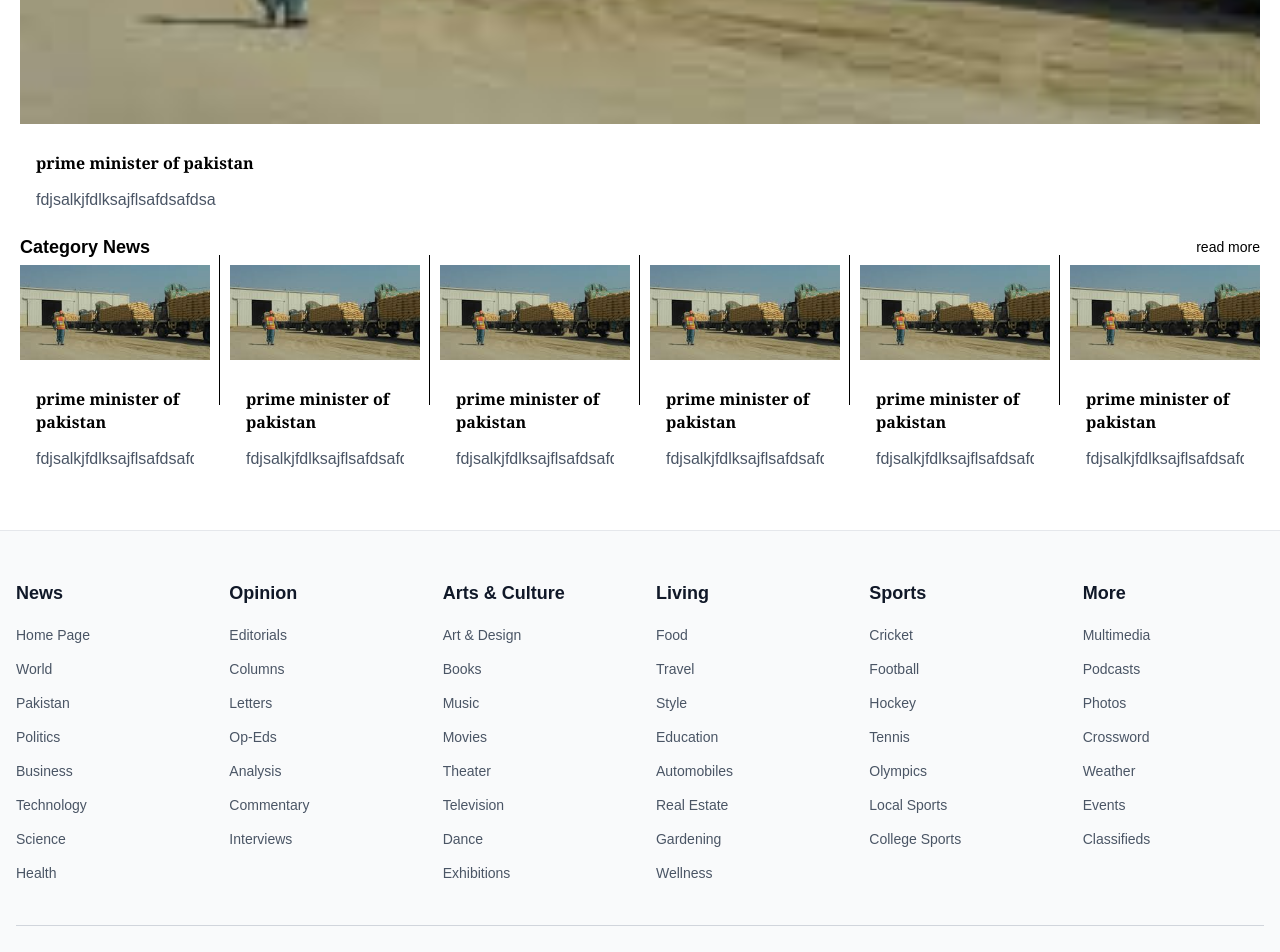
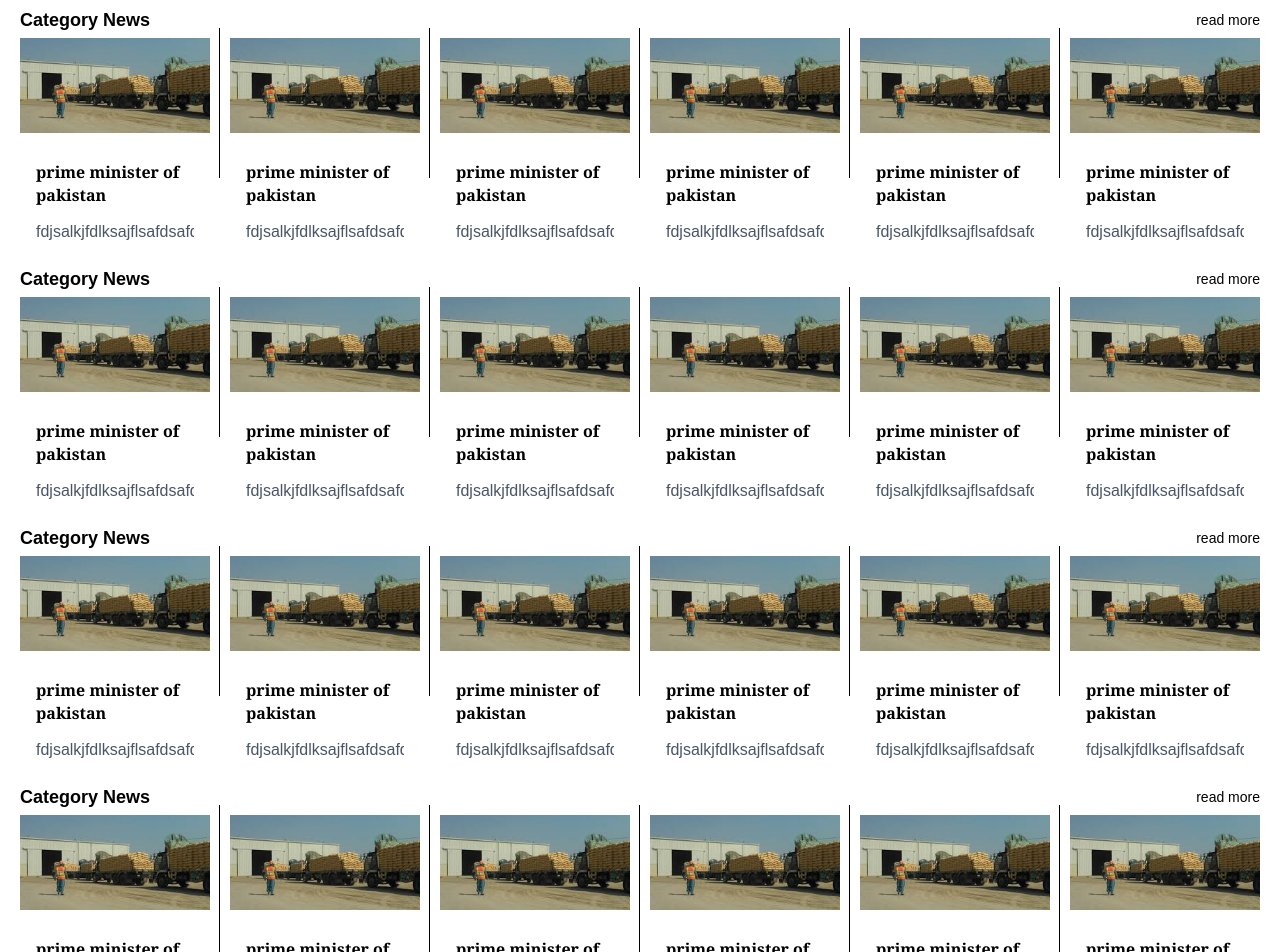
Before and after one commit to Muhammad-Aman1718/fsdTimes, a Next.js app: page / in a window 1280 px wide. Shown: the part 680-1632 px from the top of the page. Built offline with nearby package versions, Linux system fonts and the light colour scheme.

Commit message:
working on design layout

```diff
--- a/src/app/page.tsx
+++ b/src/app/page.tsx
@@ -16,17 +16,6 @@ import CategorySection from "@/components/news/CategorySection";
 const Home = () => {
   return (
     <main className=" max-w-screen-xl mx-auto px-2.5 py-8">
-      <PostCard
-        title="Article Title"
-        summary="Article Summary"
-        imageUrl="/article-image.jpg"
-        category="Category"
-        date="2023-01-01"
-        readTime="5 min read"
-        url="/article"
-        // layout="horizontal"
-      />
-
       {/* <CategorySection categoryTitle="Technology">
           <PostCard
             title="Article Title"
@@ -110,39 +99,96 @@ const Home = () => {
           </div>
         ))}
       </CategorySection>
-
-      {/* <section className="mb-12">
-        <h2 className="text-3xl font-serif font-bold mb-6 pb-2 border-b-2 border-red-600">
-          Featured News
-        </h2>
-        <div className="grid grid-cols-1 lg:grid-cols-2 gap-8">
-          {featuredArticles.map((article) => (
-            <PostCard key={article.url} {...article} layout="horizontal" />
+      <CategorySection>
+        {[1, 2, 3, 4, 5, 6].map((_, i) => (
+          <div key={i} className="relative">
+            <PostCard
+              title={`Article Title ${i + 1}`}
+              summary="Article Summary"
+              imageUrl="/article-image.jpg"
+              category="Category"
+              date="2023-01-01"
+              readTime="5 min read"
+              url="/article"
+            />
+            {i !== 5 && (
+              <span className="absolute right-0 top-0 h-[150px] w-[1px] bg-black "></span>
+            )}
+          </div>
         ))}
+      </CategorySection>
+      <CategorySection>
+        {[1, 2, 3, 4, 5, 6].map((_, i) => (
+          <div key={i} className="relative">
+            <PostCard
+              title={`Article Title ${i + 1}`}
+              summary="Article Summary"
+              imageUrl="/article-image.jpg"
+              category="Category"
+              date="2023-01-01"
+              readTime="5 min read"
+              url="/article"
+            />
+            {i !== 5 && (
+              <span className="absolute right-0 top-0 h-[150px] w-[1px] bg-black "></span>
+            )}
           </div>
-      </section>
-
-      <section className="mb-12">
-        <h2 className="text-3xl font-serif font-bold mb-6 pb-2 border-b-2 border-red-600">
-          Latest News
-        </h2>
-        <div className="grid grid-cols-1 md:grid-cols-2 lg:grid-cols-3 gap-6">
-          {latestNews.map((article) => (
-            <PostCard key={article.url} {...article} layout="vertical" />
         ))}
+      </CategorySection>
+      <CategorySection>
+        {[1, 2, 3, 4, 5, 6].map((_, i) => (
+          <div key={i} className="relative">
+            <PostCard
+              title={`Article Title ${i + 1}`}
+              summary="Article Summary"
+              imageUrl="/article-image.jpg"
+              category="Category"
+              date="2023-01-01"
+              readTime="5 min read"
+              url="/article"
+            />
+            {i !== 5 && (
+              <span className="absolute right-0 top-0 h-[150px] w-[1px] bg-black "></span>
+            )}
           </div>
-      </section>
-
-      <section className="mb-12">
-        <h2 className="text-3xl font-serif font-bold mb-6 pb-2 border-b-2 border-red-600">
-          Politics
-        </h2>
-        <div className="grid grid-cols-1 md:grid-cols-2 gap-6">
-          {politicsNews.map((article) => (
-            <PostCard key={article.url} {...article} layout="horizontal" />
         ))}
+      </CategorySection>
+      <CategorySection>
+        {[1, 2, 3, 4, 5, 6].map((_, i) => (
+          <div key={i} className="relative">
+            <PostCard
+              title={`Article Title ${i + 1}`}
+              summary="Article Summary"
+              imageUrl="/article-image.jpg"
+              category="Category"
+              date="2023-01-01"
+              readTime="5 min read"
+              url="/article"
+            />
+            {i !== 5 && (
+              <span className="absolute right-0 top-0 h-[150px] w-[1px] bg-black "></span>
+            )}
           </div>
-      </section> */}
+        ))}
+      </CategorySection>
+      <CategorySection>
+        {[1, 2, 3, 4, 5, 6].map((_, i) => (
+          <div key={i} className="relative">
+            <PostCard
+              title={`Article Title ${i + 1}`}
+              summary="Article Summary"
+              imageUrl="/article-image.jpg"
+              category="Category"
+              date="2023-01-01"
+              readTime="5 min read"
+              url="/article"
+            />
+            {i !== 5 && (
+              <span className="absolute right-0 top-0 h-[150px] w-[1px] bg-black "></span>
+            )}
+          </div>
+        ))}
+      </CategorySection>
     </main>
   );
 };
--- /dev/null
+++ b/src/components/news/LatestPostSection.tsx
@@ -0,0 +1,9 @@
+import React from 'react'
+
+const LatestPostSection = () => {
+  return (
+    <div>LatestPostSection</div>
+  )
+}
+
+export default LatestPostSection
```
Lines whose indentation alone changed are shown as unchanged.
